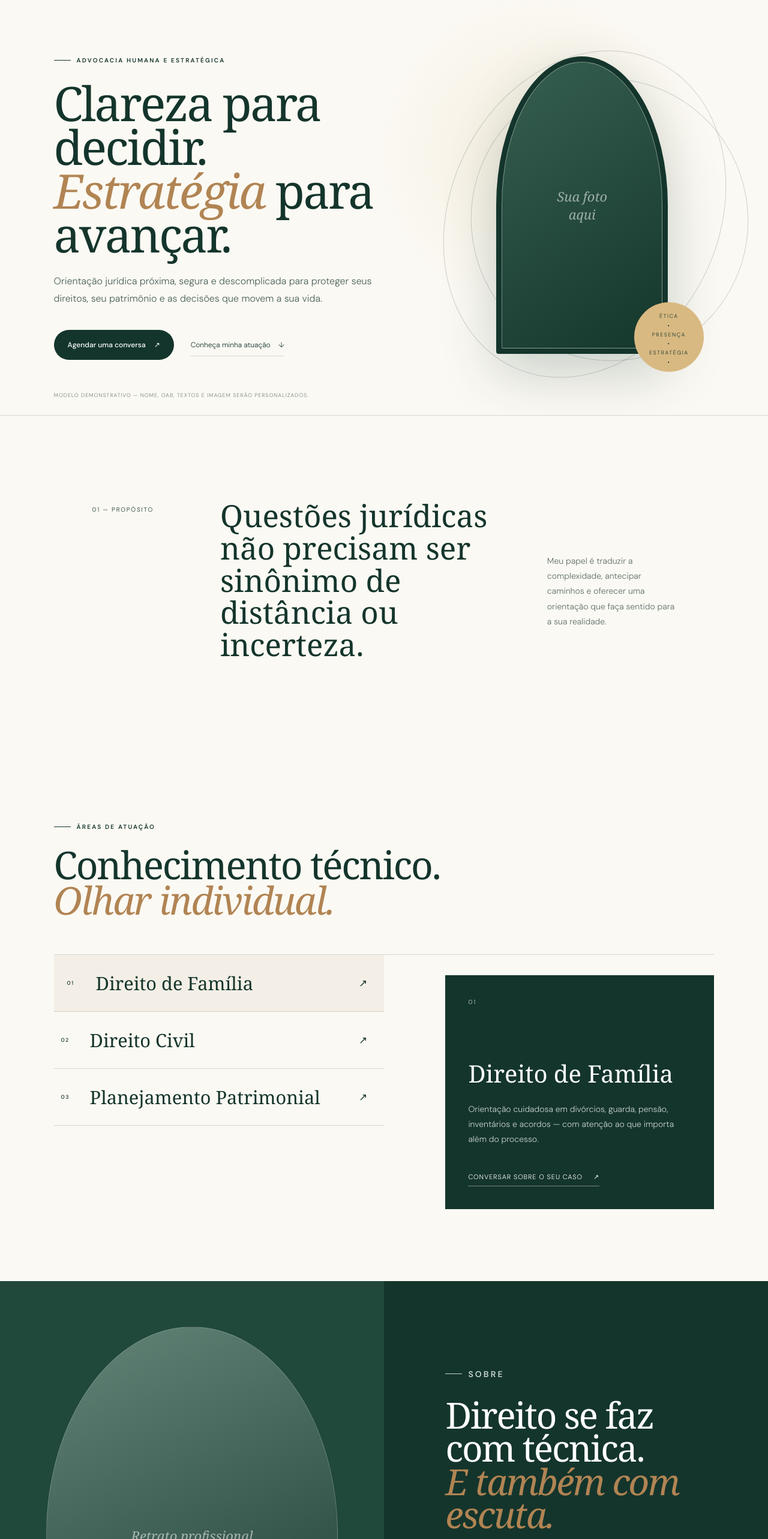
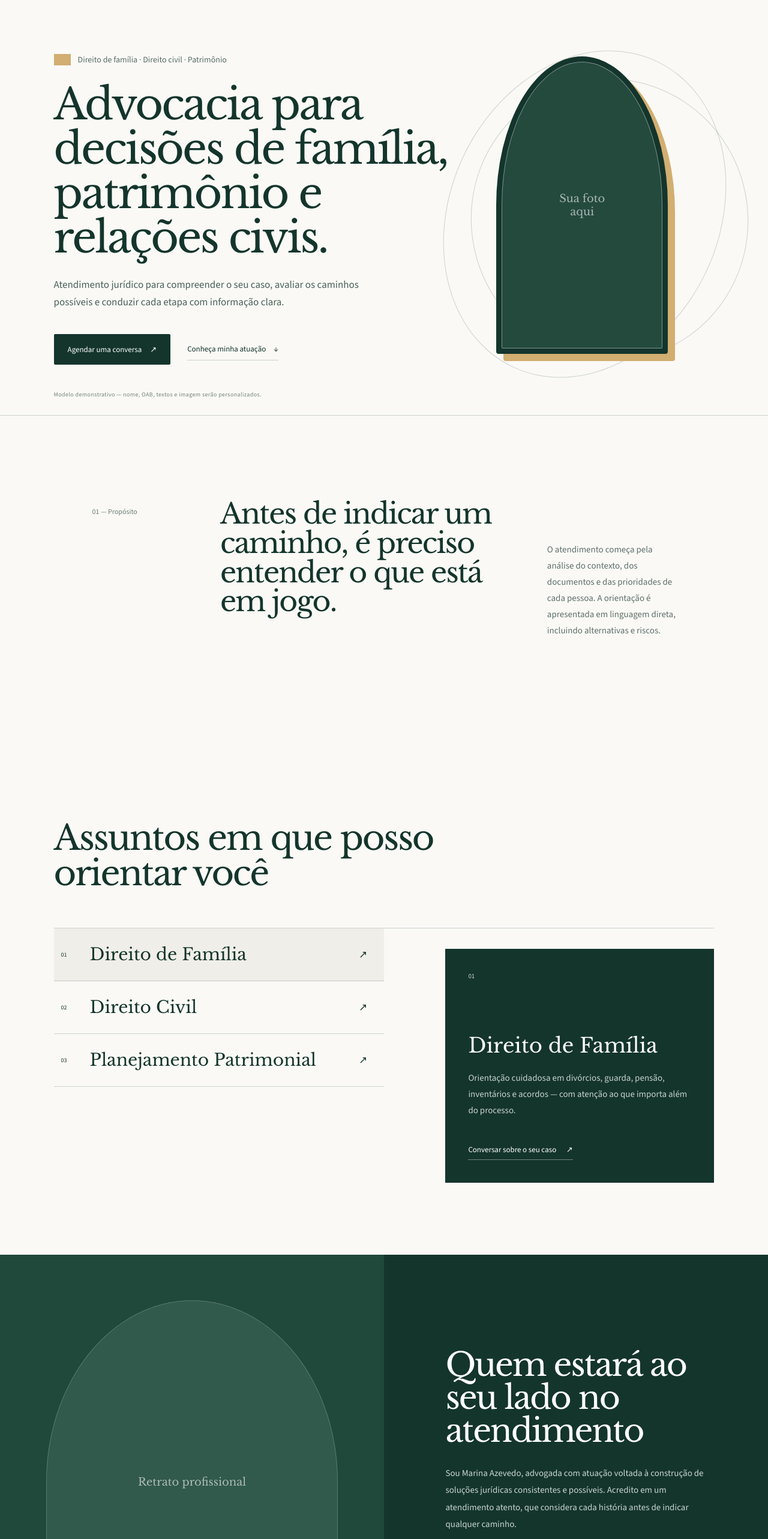
Before and after one commit to olegariobru/CAadv, a React (Vite) app: page / in a window 1280 px wide. Shown: the part 120-2686 px from the top of the page at 60% size. Built offline with nearby package versions, Linux system fonts and the light colour scheme; a web font is replaced by a local one.

Commit message:
Humanize legal site design and motion

```diff
--- a/src/main.jsx
+++ b/src/main.jsx
@@ -1,38 +1,12 @@
-import React, { useEffect, useRef, useState } from 'react'
+import React, { useState } from 'react'
 import { createRoot } from 'react-dom/client'
 import './styles.css'
 
 const Arrow = () => <span aria-hidden="true">↗</span>
 
-function useReveal() {
-  useEffect(() => {
-    const items = document.querySelectorAll('[data-reveal]')
-    const observer = new IntersectionObserver(
-      entries => entries.forEach(entry => entry.isIntersecting && entry.target.classList.add('is-visible')),
-      { threshold: 0.12 }
-    )
-    items.forEach(item => observer.observe(item))
-    return () => observer.disconnect()
-  }, [])
-}
-
 function App() {
   const [menuOpen, setMenuOpen] = useState(false)
   const [activeArea, setActiveArea] = useState(0)
-  const heroRef = useRef(null)
-  useReveal()
-
-  useEffect(() => {
-    const move = event => {
-      if (!heroRef.current || window.matchMedia('(prefers-reduced-motion: reduce)').matches) return
-      const rect = heroRef.current.getBoundingClientRect()
-      heroRef.current.style.setProperty('--mx', `${(event.clientX - rect.left) / rect.width * 100}%`)
-      heroRef.current.style.setProperty('--my', `${(event.clientY - rect.top) / rect.height * 100}%`)
-    }
-    const node = heroRef.current
-    node?.addEventListener('pointermove', move)
-    return () => node?.removeEventListener('pointermove', move)
-  }, [])
 
   const areas = [
     { number: '01', title: 'Direito de Família', text: 'Orientação cuidadosa em divórcios, guarda, pensão, inventários e acordos — com atenção ao que importa além do processo.' },
@@ -56,37 +30,35 @@ function App() {
     </header>
 
     <main>
-      <section className="hero" id="inicio" ref={heroRef}>
-        <div className="hero-copy" data-reveal>
-          <p className="eyebrow"><span /> Advocacia humana e estratégica</p>
-          <h1>Clareza para decidir.<br/><em>Estratégia</em> para avançar.</h1>
-          <p className="hero-text">Orientação jurídica próxima, segura e descomplicada para proteger seus direitos, seu patrimônio e as decisões que movem a sua vida.</p>
+      <section className="hero" id="inicio">
+        <div className="hero-copy">
+          <p className="practice-note">Direito de família · Direito civil · Patrimônio</p>
+          <h1>Advocacia para decisões de família, patrimônio e relações civis.</h1>
+          <p className="hero-text">Atendimento jurídico para compreender o seu caso, avaliar os caminhos possíveis e conduzir cada etapa com informação clara.</p>
           <div className="hero-actions">
             <a className="button primary" href="#contato">Agendar uma conversa <Arrow /></a>
             <a className="text-link" href="#atuacao">Conheça minha atuação <span>↓</span></a>
           </div>
         </div>
-        <div className="hero-visual" aria-label="Composição abstrata inspirada em equilíbrio e precisão">
+        <div className="hero-visual" aria-label="Espaço reservado para o retrato profissional da advogada">
           <div className="arch"><div className="portrait-placeholder"><span>Sua foto<br/>aqui</span></div></div>
           <span className="orbit orbit-one" />
           <span className="orbit orbit-two" />
-          <div className="seal">Ética <i>•</i> Presença <i>•</i> Estratégia <i>•</i></div>
         </div>
         <p className="provisional">Modelo demonstrativo — nome, OAB, textos e imagem serão personalizados.</p>
       </section>
 
-      <section className="statement" data-reveal>
+      <section className="statement">
         <p className="section-index">01 — Propósito</p>
-        <blockquote>Questões jurídicas não precisam ser sinônimo de distância ou incerteza.</blockquote>
-        <p>Meu papel é traduzir a complexidade, antecipar caminhos e oferecer uma orientação que faça sentido para a sua realidade.</p>
+        <h2>Antes de indicar um caminho, é preciso entender o que está em jogo.</h2>
+        <p>O atendimento começa pela análise do contexto, dos documentos e das prioridades de cada pessoa. A orientação é apresentada em linguagem direta, incluindo alternativas e riscos.</p>
       </section>
 
       <section className="areas" id="atuacao">
-        <div className="section-heading" data-reveal>
-          <p className="eyebrow"><span /> Áreas de atuação</p>
-          <h2>Conhecimento técnico.<br/><em>Olhar individual.</em></h2>
+        <div className="section-heading">
+          <h2>Assuntos em que posso orientar você</h2>
         </div>
-        <div className="area-layout" data-reveal>
+        <div className="area-layout">
           <div className="area-list">
             {areas.map((area, index) => <button key={area.title} className={activeArea === index ? 'active' : ''} onClick={() => setActiveArea(index)}>
               <span>{area.number}</span>{area.title}<b>↗</b>
@@ -100,13 +72,11 @@ function App() {
       </section>
 
       <section className="about" id="sobre">
-        <div className="about-card" data-reveal>
+        <div className="about-card">
           <div className="about-photo"><span>Retrato profissional</span></div>
-          <div className="quote-mark">“</div>
         </div>
-        <div className="about-copy" data-reveal>
-          <p className="eyebrow light"><span /> Sobre</p>
-          <h2>Direito se faz com técnica.<br/><em>E também com escuta.</em></h2>
+        <div className="about-copy">
+          <h2>Quem estará ao seu lado no atendimento</h2>
           <p>Sou Marina Azevedo, advogada com atuação voltada à construção de soluções jurídicas consistentes e possíveis. Acredito em um atendimento atento, que considera cada história antes de indicar qualquer caminho.</p>
           <p>Minha prática une estudo permanente, comunicação transparente e presença em todas as etapas — do primeiro contato à resolução.</p>
           <div className="signature">Marina Azevedo <small>OAB/UF 00.000 · dado provisório</small></div>
@@ -114,27 +84,26 @@ function App() {
       </section>
 
       <section className="method" id="metodo">
-        <div className="section-heading" data-reveal>
-          <p className="eyebrow"><span /> Como funciona</p>
-          <h2>Você entende cada passo.<br/><em>Desde o primeiro.</em></h2>
+        <div className="section-heading method-heading">
+          <h2>Do primeiro relato ao encaminhamento jurídico</h2>
+          <p>Este fluxo é provisório e será ajustado ao modo de trabalho real da profissional.</p>
         </div>
         <div className="steps">
           {[
             ['01', 'Escuta', 'Uma conversa inicial para compreender sua situação, prioridades e expectativas.'],
             ['02', 'Diagnóstico', 'Análise jurídica transparente, com riscos, possibilidades e próximos passos bem definidos.'],
             ['03', 'Estratégia', 'Um plano de ação personalizado, conduzido com acompanhamento próximo e comunicação clara.']
-          ].map(step => <article key={step[0]} data-reveal><span>{step[0]}</span><div className="step-icon">{step[0] === '01' ? '◡' : step[0] === '02' ? '◇' : '↗'}</div><h3>{step[1]}</h3><p>{step[2]}</p></article>)}
+          ].map(step => <article key={step[0]}><span>{step[0]}</span><h3>{step[1]}</h3><p>{step[2]}</p></article>)}
         </div>
       </section>
 
       <section className="contact" id="contato">
-        <div className="contact-copy" data-reveal>
-          <p className="eyebrow light"><span /> Vamos conversar</p>
-          <h2>Seu próximo passo pode começar com uma <em>boa conversa.</em></h2>
+        <div className="contact-copy">
+          <h2>Conte brevemente qual orientação jurídica você procura.</h2>
           <p>Conte brevemente o que você precisa. Retornarei para combinarmos o melhor caminho para o atendimento.</p>
           <a className="button sand" href="mailto:contato@exemplo.com">Enviar uma mensagem <Arrow /></a>
         </div>
-        <div className="contact-details" data-reveal>
+        <div className="contact-details">
           <div><small>ATENDIMENTO</small><p>Online para todo o Brasil<br/>Presencial com agendamento</p></div>
           <div><small>CONTATO PROVISÓRIO</small><p>(00) 00000-0000<br/>contato@exemplo.com</p></div>
           <div><small>HORÁRIOS</small><p>Segunda a sexta<br/>9h às 18h</p></div>
```
Also changed, not shown: src/styles.css.
